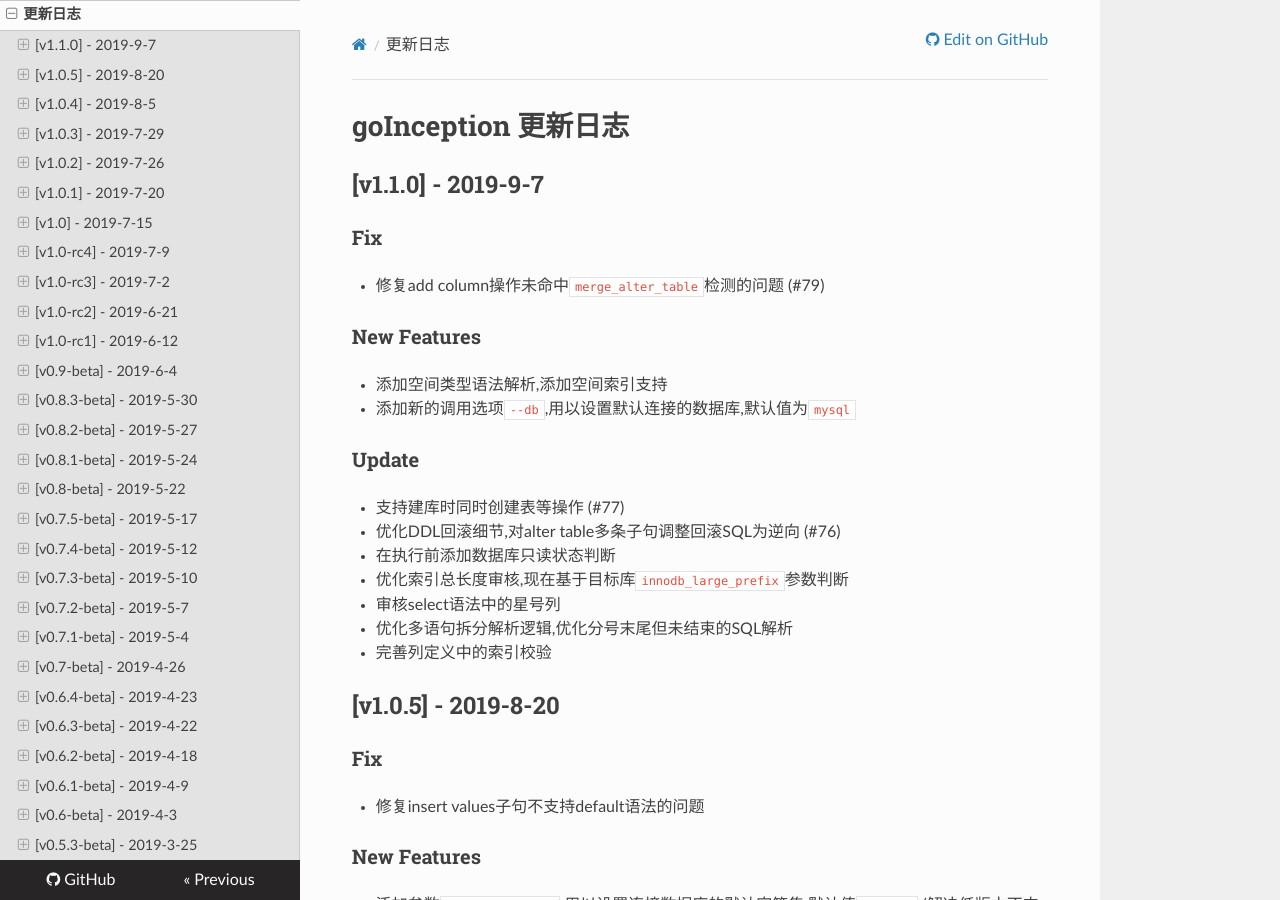
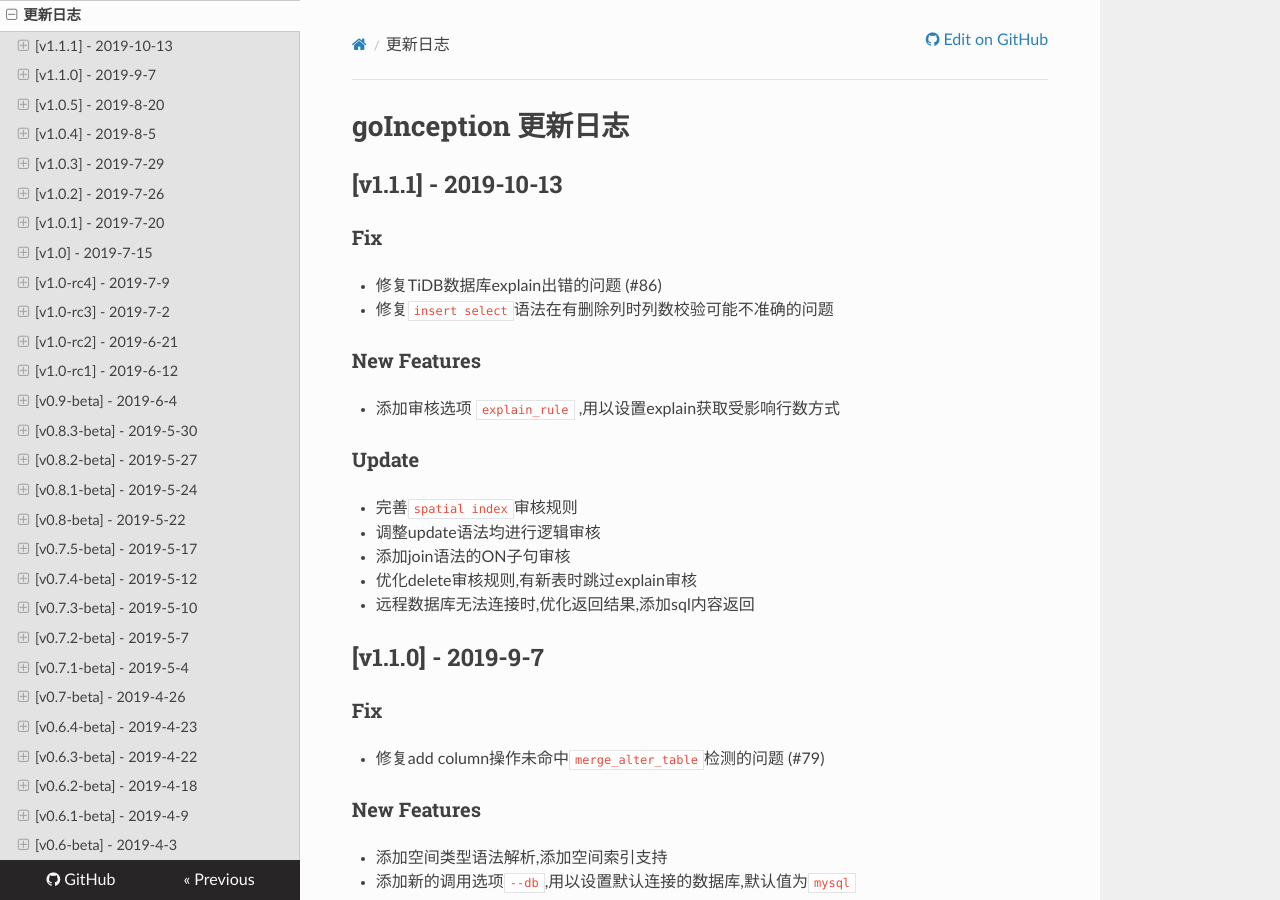
Before and after one commit to hanchuanchuan/goInception, an MkDocs documentation site: the page built from docs/changelog.md, in a window 1280 px wide and 900 px high. Built offline with MkDocs 1.6.1, drawn with Linux system fonts in a browser that asks for light colours; nearby versions of some CDN libraries.

Commit message:
release: v1.1.1

```diff
--- a/docs/changelog.md
+++ b/docs/changelog.md
@@ -1,4 +1,21 @@
 # goInception 更新日志
+
+## [v1.1.1] - 2019-10-13
+
+### Fix
+* 修复TiDB数据库explain出错的问题 (#86)
+* 修复`insert select`语法在有删除列时列数校验可能不准确的问题
+
+### New Features
+* 添加审核选项 `explain_rule` ,用以设置explain获取受影响行数方式
+
+### Update
+* 完善`spatial index`审核规则
+* 调整update语法均进行逻辑审核
+* 添加join语法的ON子句审核
+* 优化delete审核规则,有新表时跳过explain审核
+* 远程数据库无法连接时,优化返回结果,添加sql内容返回
+
 
 ## [v1.1.0] - 2019-9-7
 
--- a/mkdocs.yml
+++ b/mkdocs.yml
@@ -25,5 +25,6 @@
     - 自定义审核级别: levels.md
     - 统计功能: statistics.md
     - 语法树打印: tree.md
+    - 赞助&定制: support.md
     - 更新日志: changelog.md
     # - About: about.md
```
Also changed, not shown: docs/support.md (added, +35 -0 lines), docs/images/pay.jpeg (added), docs/images/wechat.jpeg (added).
